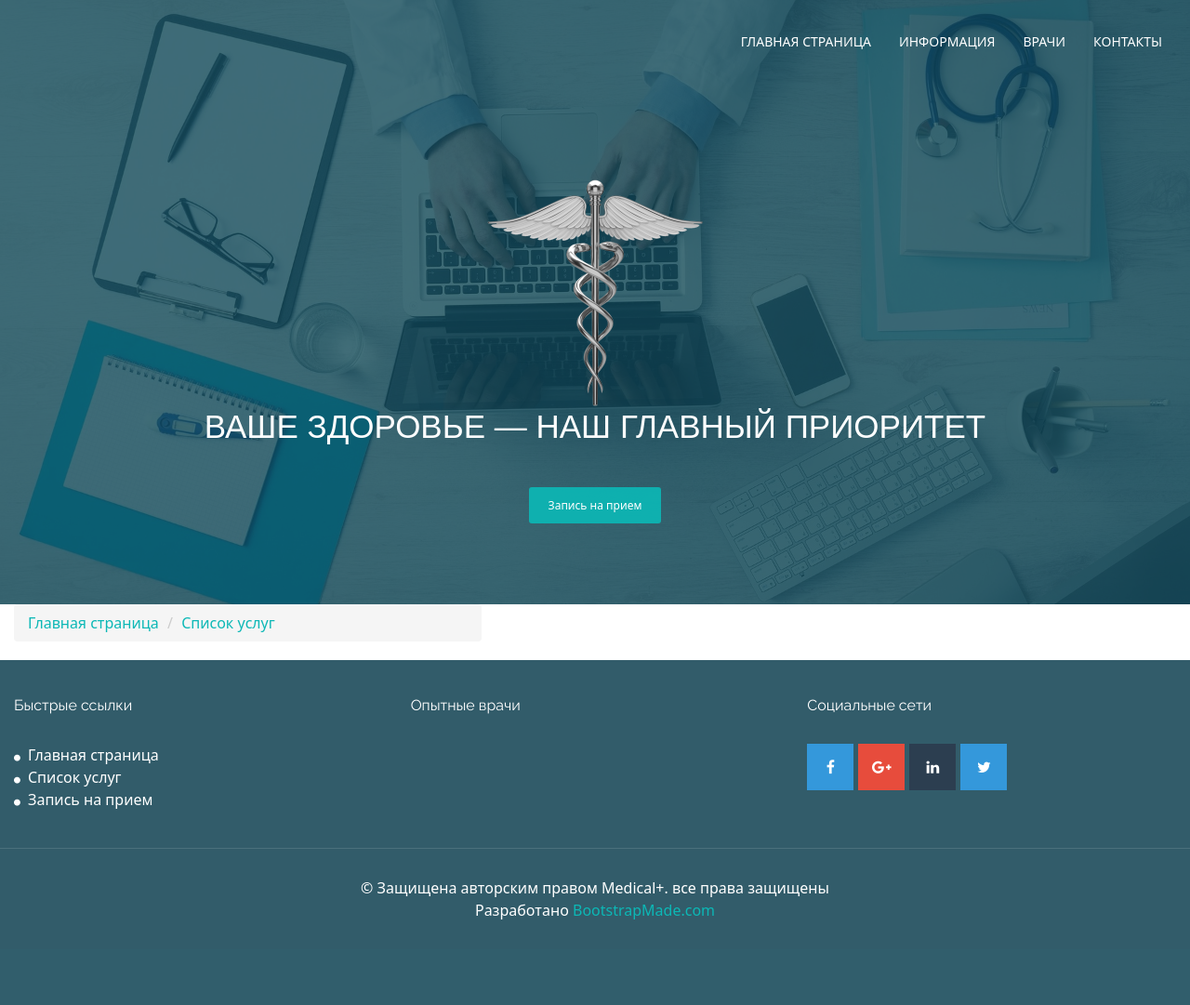
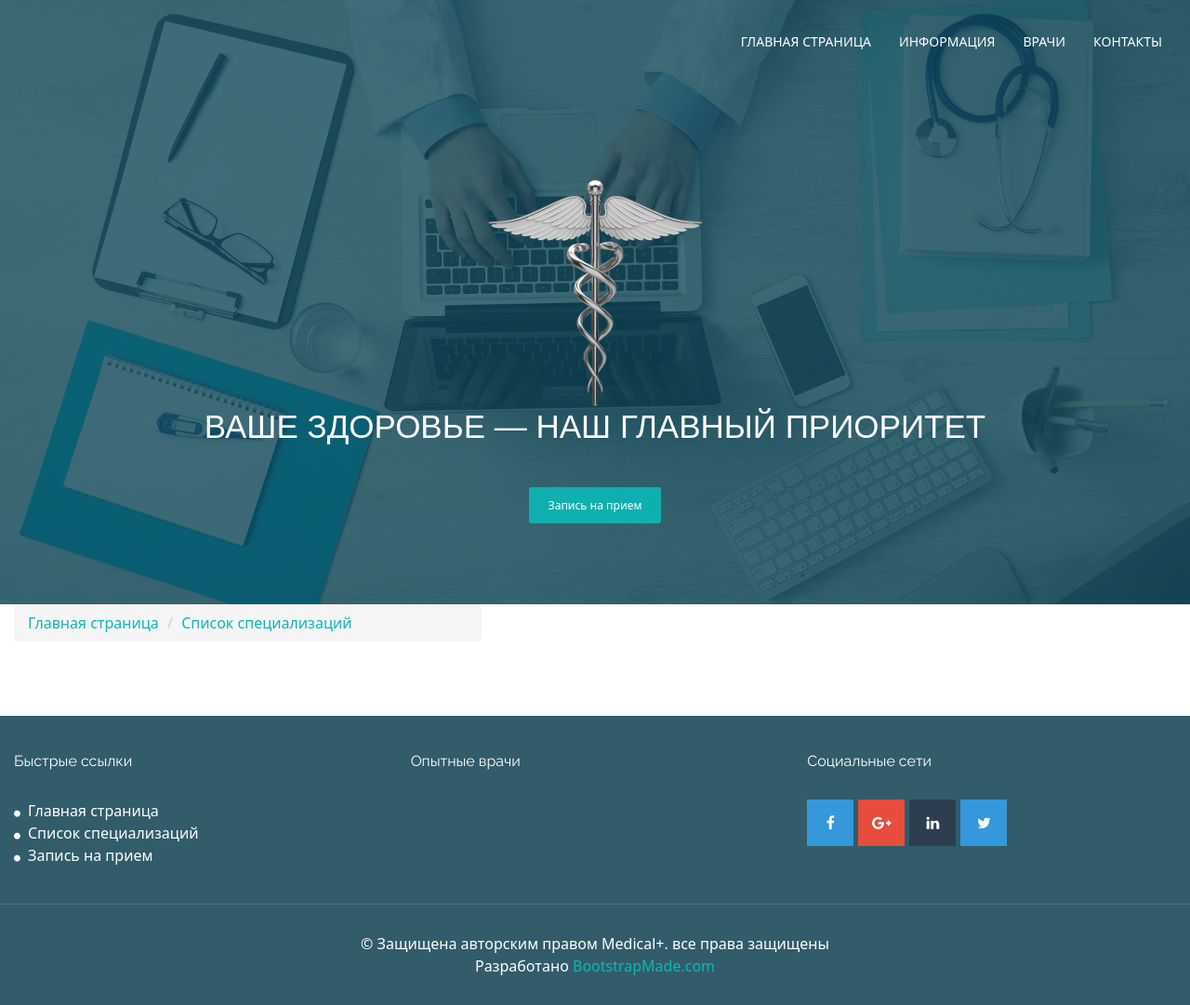
Before and after one commit to taures88/Medical, a Django app: template templates/list_services.html in a window 1280 px wide. Shown: the whole page at 93% size. Before the commit the page ends 989 px from the top, so only its background shows below. Run offline with Django 4.2, Linux system fonts and the light colour scheme; the template is opened without the code that fills it, so the values that code supplies are empty; some libraries are stand-ins or nearby versions; some web fonts are replaced.

Commit message:
Добавил врачей, список специлизаций и выполнил корректировку

```diff
--- a/appointment/views.py
+++ b/appointment/views.py
@@ -11,7 +11,7 @@ from .models import Appointment
 class AppointmentView(View):
     def get(self, request, *args, **kwargs):
         context = {
-            'doctors': Doctor.objects.all()
+            'object_list': Doctor.objects.all()
         }
         return render(request, 'appointment/appointments.html', context)
 
--- a/templates/_footer.html
+++ b/templates/_footer.html
@@ -10,7 +10,7 @@
             <div class="info-sec">
               <ul class="quick-info">
                 <li><a href="{% url 'hospital' %}"><i class="fa fa-circle"></i>Главная страница</a></li>
-                <li><a href="{% url 'list_services' %}"><i class="fa fa-circle"></i>Список услуг</a></li>
+                <li><a href="{% url 'list_services' %}"><i class="fa fa-circle"></i>Список специализаций</a></li>
                 <li><a href="{% url 'appointment' %}"><i class="fa fa-circle"></i>Запись на прием</a></li>
               </ul>
             </div>
--- a/templates/doctor-team.html
+++ b/templates/doctor-team.html
@@ -16,7 +16,7 @@
           <hr class="botm-line">
         </div>
         {% for doctor in object_list %}
-        <div class="col-md-3 col-sm-3 col-xs-6">
+        <div class="col-md-4 col-sm-4 col-xs-6">
           <div class="thumbnail">
             <img src="{{ doctor.picture.url }}" alt="{{ doctor.name }}" class="team-img">
             <div class="caption">
--- a/templates/list_services.html
+++ b/templates/list_services.html
@@ -1,26 +1,30 @@
 {% extends '_base.html' %}
 {% block maincontent %}
-<div class="col-md-5">
+<body>
+    <div class="col-md-5" xmlns="http://www.w3.org/1999/html">
       <ol class="breadcrumb">
         <li><a class="text-primary" href="{% url 'hospital' %}">Главная страница</a></li>
-    <li class="text-primary">Список услуг</li>
+        <li class="text-primary">Список специализаций</li>
       </ol>
     </div>
-
-</div>
+    <section class="section-padding">
+    <div class="container">
       <div class="row">
-        <div class="col-md-4">
-            <div class="card mb-4 box-shadow">
-                <img src="#" class="card-img-top" alt=""/>
-                <div class="card-body">
-                    <p class="card-text">{{ doctor.speciality }}</p>
-                    <div class="d-flex justify-content-between align-items-center">
+        {% for doctor in object_list %}
+        <div class="col-md-2 col-sm-4 col-xs-6">
+          <div class="thumbnail">
+            <div class="caption">
+                <a href="{% url 'doctor_team'  %}">
+              <p align="center">{{doctor.speciality}}</p>
+                </a>
             </div>
           </div>
         </div>
+        {% endfor %}
       </div>
     </div>
-
+  </section>
+</body>
 <!--Footer Start-->
 {% include '_footer.html' %}
 <!--Footer End-->
--- a/templates/services.html
+++ b/templates/services.html
@@ -6,7 +6,7 @@
           <h2 class="ser-title">Наши услуги</h2>
           <hr class="botm-line">
           <p>Здесь вы можете сдать любые анализы, сделать УЗИ и другие виды лечения и диагностики. Получить все виды медицинских справок (детский сад, школа, ВУЗ), больничные листы. Имеется широкий список медицинских услуг для детей.</p>
-          <a href="{% url 'list_services' %}" class="btn btn-appoint">Показать список</a>
+          <a href="{% url 'list_services' %}" class="btn btn-appoint">Показать список специализаций</a>
         </div>
         <div class="col-md-4 col-sm-4">
           <div class="service-info">
```
Also changed, not shown: media/doctors/5.jpg (added), media/doctors/7.jpg (added). Lines whose indentation alone changed are shown as unchanged.
